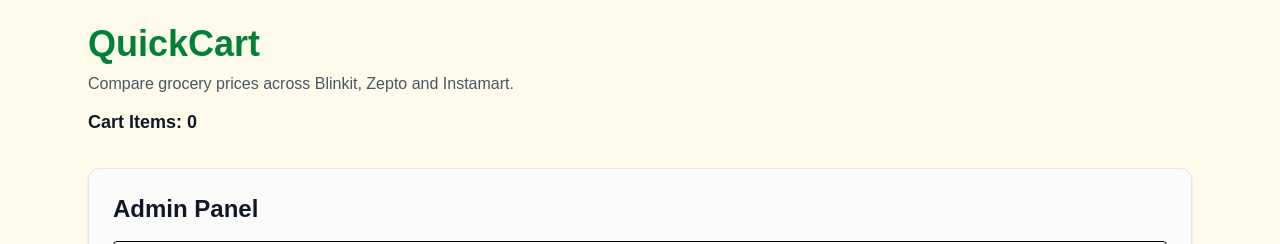
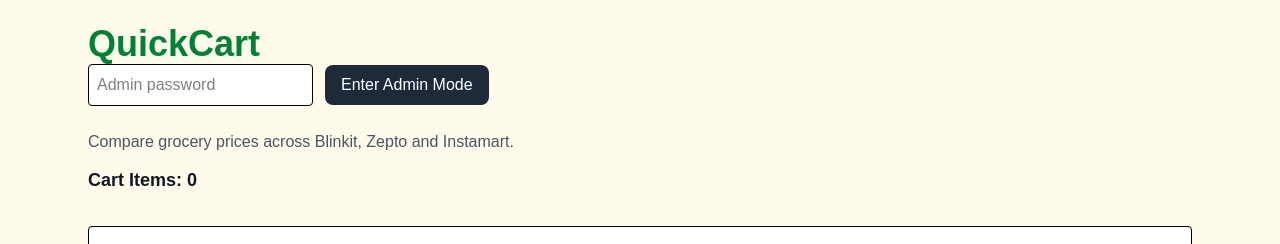
Before and after one commit to Vaibhavi746/quickcart, a Next.js app: page / in a window 1280 px wide. Shown: the top 244 px of the page. Built offline with nearby package versions, Linux system fonts and the light colour scheme; no server answers; the database is empty.

Commit message:
Added admin mode and access controls

```diff
--- a/src/app/components/ProductCard.tsx
+++ b/src/app/components/ProductCard.tsx
@@ -20,6 +20,7 @@
   addToCart: (product: Product) => void;
   deleteProduct: (id: string)=> void;
   editProduct: (product: Product)=> void;
+  isAdmin: boolean;
 };
 
 export default function ProductCard({
@@ -27,6 +28,7 @@
   addToCart,
   deleteProduct,
   editProduct,
+  isAdmin,
 }: Props) {
 
   const categoryImages: Record<string, string>={
@@ -70,6 +72,7 @@
         Add to Cart
       </button>
 
+     {isAdmin && (
       <button
         onClick={()=>{
           console.log("delete clicked", product._id);
@@ -78,12 +81,14 @@
         className= "bg-red-500 text-white px-3 py-1.5 rounded mt-2">
           Delete
         </button>
-
+     )}
+     {isAdmin && (
         <button
           onClick={()=> editProduct(product)}
           className ="bg-yellow-500 text-white px-3 py-1.5 rounded mt-2">
             Edit
           </button>
+      )}
     </div>
   );
 }
--- a/src/app/page.tsx
+++ b/src/app/page.tsx
@@ -22,6 +22,9 @@
   const [category, setCategory] = useState("");
   const [selectedCategory, setSelectedCategory] = useState("all");
   const [imageUrl, setImageUrl] = useState("");
+  const [isAdmin, setIsAdmin] = useState(false);
+  const [adminPassword, setAdminPassword] = useState("");
+  const ADMIN_PASSWORD = "quickcart123";
 
 
   async function fetchProducts(){
@@ -268,6 +271,42 @@
          <h1 className="text-4xl font-bold text-green-700">
           QuickCart
          </h1>
+         <div className="mb-6">
+            {!isAdmin && (
+              <input type="password"
+                     placeholder="Admin password"
+                     value={adminPassword}
+                     onChange={(e)=>setAdminPassword(e.target.value)}
+                     className="border p-2 rounded mr-3 bg-white text-black"  />
+            )}
+            <button
+             onClick={()=>{
+              if(isAdmin){
+                setIsAdmin(false);
+                setAdminPassword("");
+                return;
+              }
+              if(adminPassword===ADMIN_PASSWORD){
+                setIsAdmin(true);
+                setAdminPassword("");
+                setMessage("");
+              } else{
+                setMessage("Incorrect admin password");
+                setAdminPassword("");
+                setTimeout(()=>{
+                  setMessage("");
+                }, 2000);
+              }
+             }}
+             className="bg-gray-800 text-white px-4 py-2 rounded-lg" >
+              {isAdmin ? "Exit Admin Mode" : "Enter Admin Mode"}
+             </button>
+      </div>
+      {message && (
+          <p className="mb-4 font-semibold">
+            {message}
+          </p>
+      )}
 
           <p className="text-gray-600 mt-2">
              Compare grocery prices across Blinkit, Zepto and Instamart.
@@ -276,17 +315,12 @@
                Cart Items: {cart.length}
             </p>
       </div>
-
-      <div className="mb-8 bg-stone-50 border border-stone-200 rounded-xl p-6 shadow-sm">
+    {isAdmin && (
+       <div className="mb-8 bg-stone-50 border border-stone-200 rounded-xl p-6 shadow-sm">
         <h2 className="text-2xl font-bold mb-4">
           Admin Panel
         </h2>
 
-        {message && (
-          <p className="mb-4 font-semibold">
-            {message}
-          </p>
-        )}
         <input
            type="text"
            placeholder="Product Name"
@@ -350,6 +384,8 @@
                 Reset
               </button>
       </div>
+      )}
+
       <input
         type="text"
         placeholder="Search products"
@@ -395,6 +431,7 @@
             addToCart={addToCart}
             deleteProduct={deleteProduct}
             editProduct= {editProduct}
+            isAdmin={isAdmin}
           />
         ))}
       </div>
```
